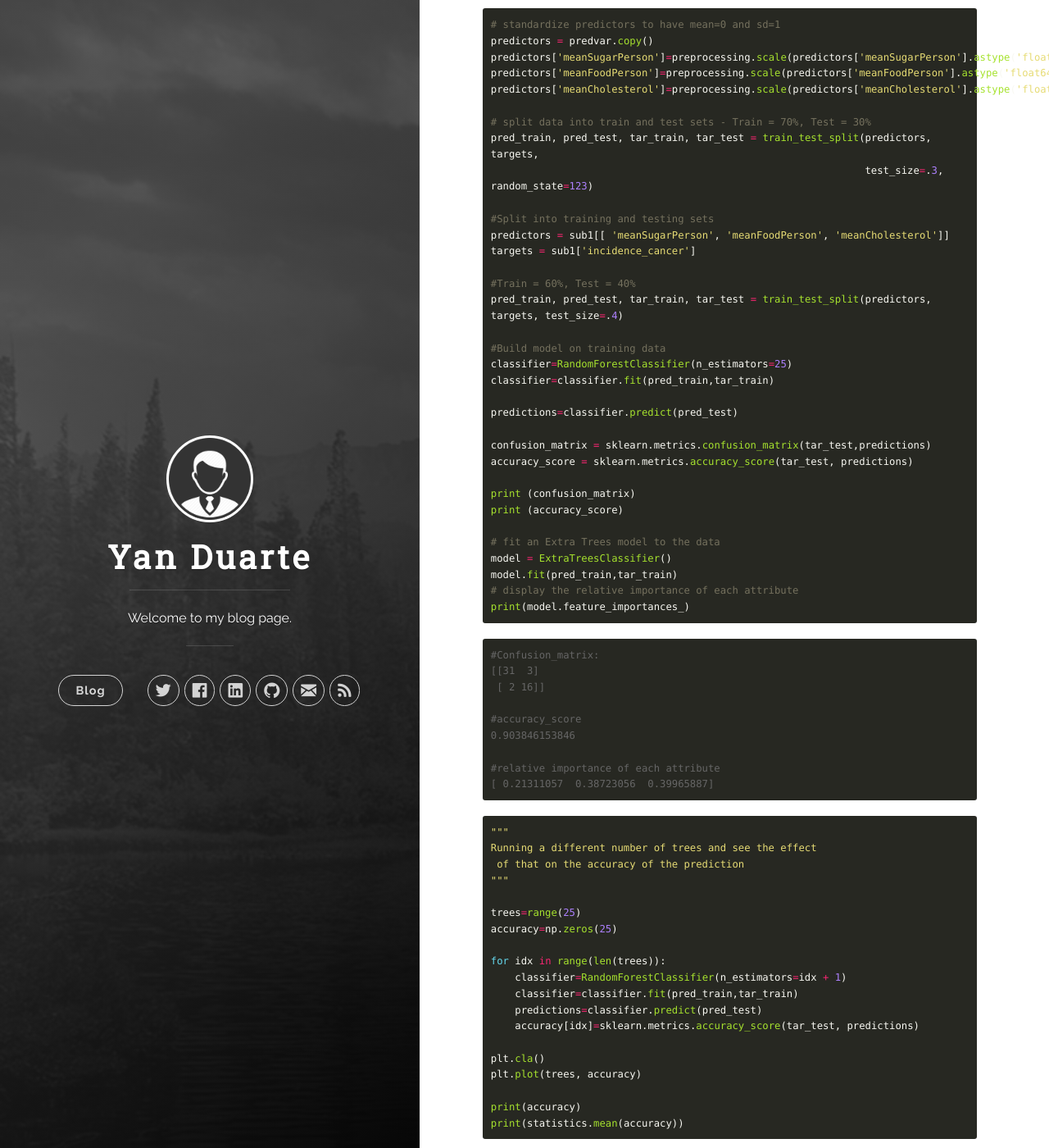
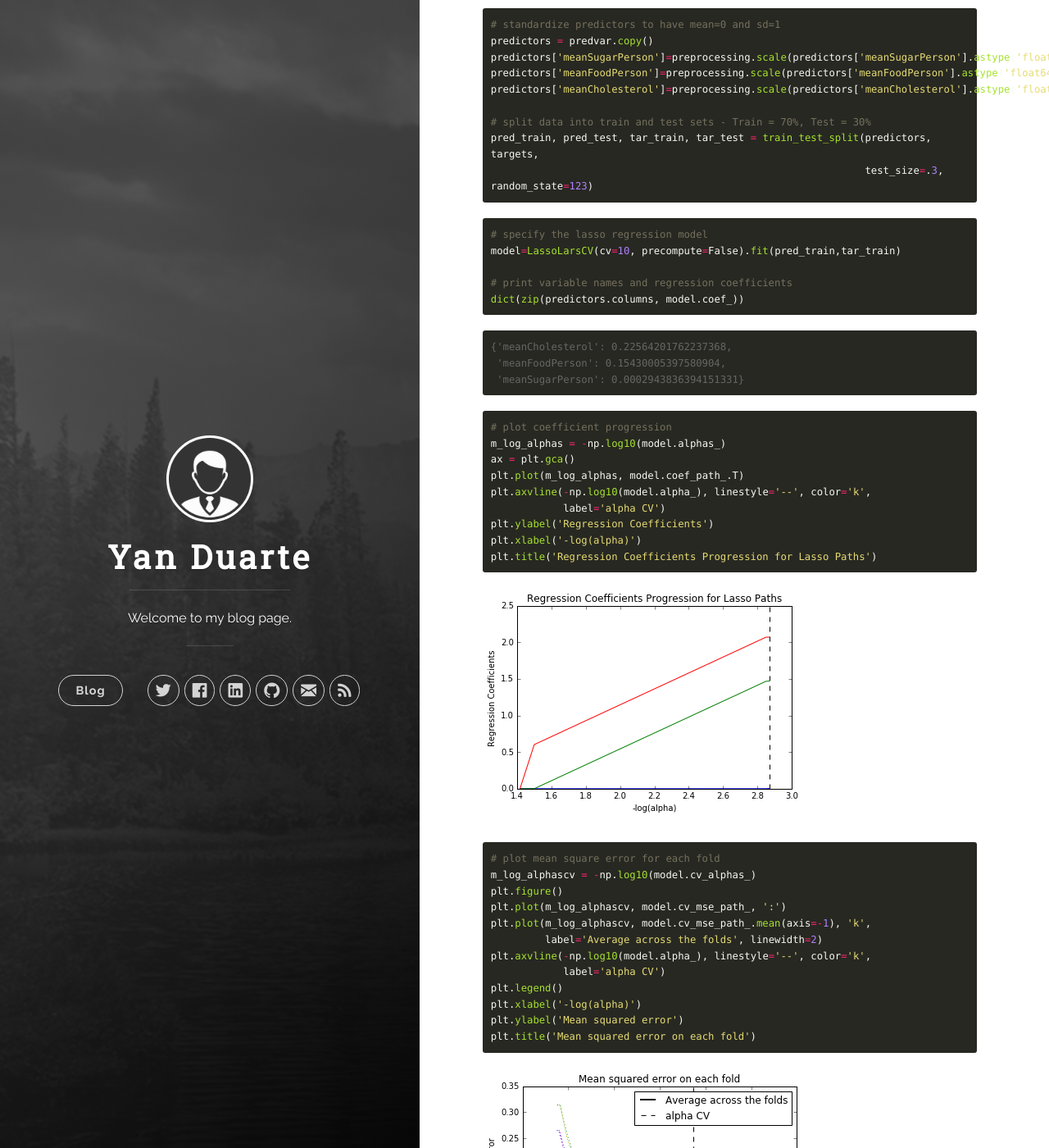
Before and after one commit to yan-duarte/yan-duarte.github.io, a Jekyll site: the page built from _posts/2016-10-17-MLDA-Assignment3.md, in a window 1280 px wide and 1400 px high, scrolled down 2206 px. Shown: the whole window at 82% size. Built offline with Jekyll 4.4.1, drawn with Linux system fonts in a browser that asks for light colours; nearby versions of some CDN libraries; some of the changed text lies outside the part shown.

Commit message:
Updated 2016-10-17-MLDA-Assignment3.md

````diff
--- a/_posts/2016-10-17-MLDA-Assignment3.md
+++ b/_posts/2016-10-17-MLDA-Assignment3.md
@@ -51,7 +51,7 @@ from sklearn import preprocessing
 pandas.set_option('display.float_format', lambda x:'%.2f'%x)
 
 #load the data
-data = pandas.read_csv('..\separatedData.csv')
+data = pandas.read_csv('separatedData.csv')
 
 # convert to numeric format
 data["breastCancer100th"] = pandas.to_numeric(data["breastCancer100th"], errors='coerce')
@@ -91,80 +91,90 @@ predictors['meanCholesterol']=preprocessing.scale(predictors['meanCholesterol'].
 # split data into train and test sets - Train = 70%, Test = 30%
 pred_train, pred_test, tar_train, tar_test = train_test_split(predictors, targets,
                                                               test_size=.3, random_state=123)
+```
 
-#Split into training and testing sets
-predictors = sub1[[ 'meanSugarPerson', 'meanFoodPerson', 'meanCholesterol']]
-targets = sub1['incidence_cancer']
+```python
+# specify the lasso regression model
+model=LassoLarsCV(cv=10, precompute=False).fit(pred_train,tar_train)
 
-#Train = 60%, Test = 40%
-pred_train, pred_test, tar_train, tar_test = train_test_split(predictors, targets, test_size=.4)
-
-#Build model on training data
-classifier=RandomForestClassifier(n_estimators=25)
-classifier=classifier.fit(pred_train,tar_train)
-
-predictions=classifier.predict(pred_test)
-
-confusion_matrix = sklearn.metrics.confusion_matrix(tar_test,predictions)
-accuracy_score = sklearn.metrics.accuracy_score(tar_test, predictions)
-
-print (confusion_matrix)
-print (accuracy_score)
-
-# fit an Extra Trees model to the data
-model = ExtraTreesClassifier()
-model.fit(pred_train,tar_train)
-# display the relative importance of each attribute
-print(model.feature_importances_)
+# print variable names and regression coefficients
+dict(zip(predictors.columns, model.coef_))
 ```
 
 ```
-#Confusion_matrix:
-[[31  3]
- [ 2 16]]
-
-#accuracy_score
-0.903846153846
-
-#relative importance of each attribute
-[ 0.21311057  0.38723056  0.39965887]
+{'meanCholesterol': 0.22564201762237368,
+ 'meanFoodPerson': 0.15430005397580904,
+ 'meanSugarPerson': 0.0002943836394151331}
 ```
 
 ```python
-"""
-Running a different number of trees and see the effect
- of that on the accuracy of the prediction
-"""
-
-trees=range(25)
-accuracy=np.zeros(25)
-
-for idx in range(len(trees)):
-    classifier=RandomForestClassifier(n_estimators=idx + 1)
-    classifier=classifier.fit(pred_train,tar_train)
-    predictions=classifier.predict(pred_test)
-    accuracy[idx]=sklearn.metrics.accuracy_score(tar_test, predictions)
-
-plt.cla()
-plt.plot(trees, accuracy)
-
-print(accuracy)
-print(statistics.mean(accuracy))
+# plot coefficient progression
+m_log_alphas = -np.log10(model.alphas_)
+ax = plt.gca()
+plt.plot(m_log_alphas, model.coef_path_.T)
+plt.axvline(-np.log10(model.alpha_), linestyle='--', color='k',
+            label='alpha CV')
+plt.ylabel('Regression Coefficients')
+plt.xlabel('-log(alpha)')
+plt.title('Regression Coefficients Progression for Lasso Paths')
 ```
 
-![Figure 1]({{site.baseurl}}/yan-duarte.github.io/images/mlda-assignments/mlda-ass2-fig1.png)
+![Figure 1]({{site.baseurl}}/yan-duarte.github.io/images/mlda-assignments/mlda-ass3-fig1.png)
+
+```python
+# plot mean square error for each fold
+m_log_alphascv = -np.log10(model.cv_alphas_)
+plt.figure()
+plt.plot(m_log_alphascv, model.cv_mse_path_, ':')
+plt.plot(m_log_alphascv, model.cv_mse_path_.mean(axis=-1), 'k',
+         label='Average across the folds', linewidth=2)
+plt.axvline(-np.log10(model.alpha_), linestyle='--', color='k',
+            label='alpha CV')
+plt.legend()
+plt.xlabel('-log(alpha)')
+plt.ylabel('Mean squared error')
+plt.title('Mean squared error on each fold')
+```
+
+![Figure 1]({{site.baseurl}}/yan-duarte.github.io/images/mlda-assignments/mlda-ass3-fig2.png)
+
+```python
+# MSE from training and test data
+from sklearn.metrics import mean_squared_error
+train_error = mean_squared_error(tar_train, model.predict(pred_train))
+test_error = mean_squared_error(tar_test, model.predict(pred_test))
+print ('training data MSE')
+print(train_error)
+print ('test data MSE')
+print(test_error)
+```
 
 ```
-#Accuracy from 25 trees
-[ 0.84615385  0.80769231  0.80769231  0.86538462  0.88461538  0.84615385
-  0.90384615  0.88461538  0.88461538  0.90384615  0.88461538  0.86538462
-  0.86538462  0.88461538  0.88461538  0.88461538  0.88461538  0.88461538
-  0.86538462  0.84615385  0.86538462  0.84615385  0.88461538  0.88461538
-  0.86538462]
+training data MSE
+0.0790314442922
+test data MSE
+0.12526564828
+```
 
-#Mean of the accuracy from 25 trees
-0.86923076923076925
+```python
+# R-square from training and test data
+rsquared_train=model.score(pred_train,tar_train)
+rsquared_test=model.score(pred_test,tar_test)
+print ('training data R-square')
+print(rsquared_train)
+print ('test data R-square')
+print(rsquared_test)
 ```
+
+```
+training data R-square
+0.638126230205
+test data R-square
+0.411947373351
+```
+
+
+
 
 Random forest analysis was performed to evaluate the importance of a series of explanatory variables in predicting a binary, categorical response variable. As mentioned above, the explanatory variables included as possible contributors to random forest evaluating breast cancer new cases were:
 
````
